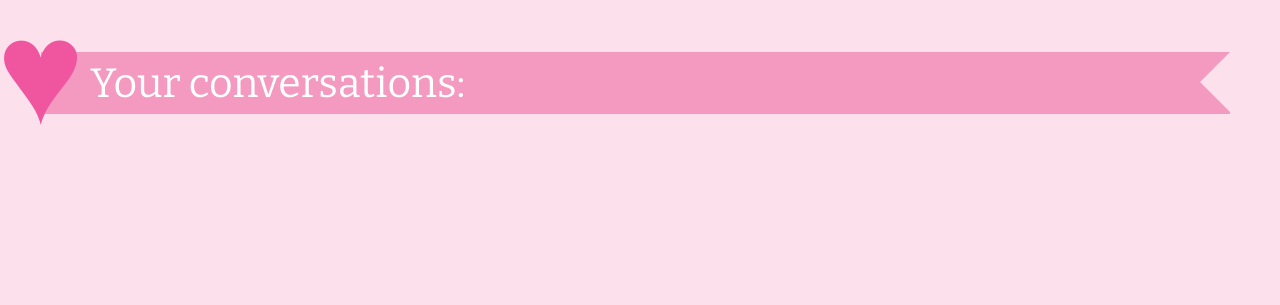
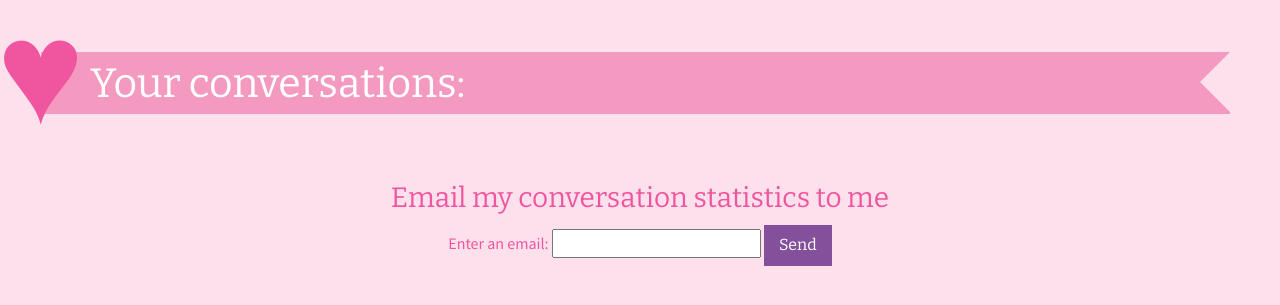
Before and after one commit to parasm/hearts, a Flask app: page /stats in a window 1280 px wide. Shown: the part 61-366 px from the top of the page. Run offline with Flask 2, Linux system fonts and the light colour scheme; some libraries are stand-ins or nearby versions.

Commit message:
fixed buncha stuff

```diff
--- a/app.py
+++ b/app.py
@@ -4,6 +4,7 @@
 import re
 import facebook
 import json
+import sendgrid
 import requests
 from bson.objectid import ObjectId
 from pymongo import MongoClient
@@ -13,9 +14,10 @@
 app = Flask(__name__)
 app.secret_key = 'paras_is_the_slim_reaper'
 
-client = MongoClient("mongodb://parasm:slimreaper@troup.mongohq.com:10092/pretzels")
-db = client.get_default_database()
-chats = db.chats
+#client = MongoClient("mongodb://parasm:slimreaper@troup.mongohq.com:10092/pretzels")
+#db = client.get_default_database()
+#chats = db.chats
+s = sendgrid.Sendgrid('parasm', 'bcabooks', secure=True)
 last_user =""
 counter = []
 count_dict = {}
@@ -131,8 +133,12 @@
 		chat = json.dumps(chat.get('chats'))
 		return chat
 	return render_template('find.html')
-@app.route('/stats')
+@app.route('/stats', methods=['GET','POST'])
 def stats():
+	if request.method == 'POST':
+		to_email = request.form.get('email')
+		message = sendgrid.Message("stats@gimmehearts.com", "Conversation stats","plaintext message body",
+			"<h1>name</h1>")
 	names = []
 	percents = []
 	count = []
--- a/requirements.txt
+++ b/requirements.txt
@@ -4,3 +4,4 @@
 pymongo==2.6.3
 requests==2.2.1
 facebook-sdk==0.3.0
+sendgrid==0.1.4
--- a/templates/stats.html
+++ b/templates/stats.html
@@ -13,5 +13,15 @@
             <div class="progress-bar progress-bar-warning" style="width: {{percents[x]}}%;"></div>
         </div>
 		{% endfor %}
+		<br>
+		<div style="text-align:center;">
+			<h3 style="text-align:center;">Email my conversation statistics to me</h3>
+			<form action="/stats" method="POST">
+				<label>Enter an email:
+					<input name="email">
+				</label>
+				<button type="submit" class="btn btn-warning">Send</button>
+			</form>
+		</div>
 	</div>
 {% endblock %}
```
